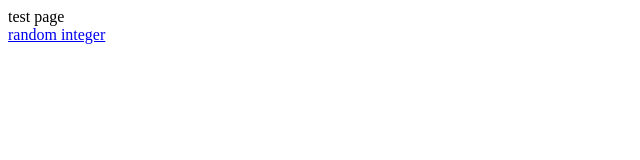
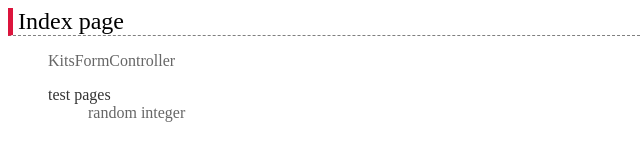
Before and after one commit to kitstech/kitstech.github.io, a plain HTML site: page index.html in a window 1280 px wide. Shown: the whole page, without its empty margins (0-640 px from the left). Drawn offline with Linux system fonts and the light colour scheme.

Commit message:
index 페이지 수정
링크 추가 및 구조 수정

```diff
--- a/index.html
+++ b/index.html
@@ -1,12 +1,26 @@
 <!DOCTYPE html>
 <html>
 <head>
-    <meta charset="utf-8">
+<meta charset="utf-8">
+<title>kitstech</title>
+<style>
+    li {list-style: none;color: #333;}
+    a {text-decoration: none;color: #666;}
+    .title {width: 99%;border-bottom: 1px dashed gray;border-left: 5px solid crimson;padding-left: 5px;font-size: 1.5em;}
+</style>
 </head>
 <body>
-    <div>test page</div>
-    <div>
-        <a href="random.html">random integer</a>
-    </div>
+    <div class="title">Index page</div>
+    <ul>
+        <li><a href="https://github.com/kitstech/KitsFormController">KitsFormController</a></li>
+    </ul>
+    <ul>
+        <li>test pages</li>
+        <li>
+            <ul>
+                <li><a href="random.html">random integer</a></li>
+            </ul>
+        </li>
+    </ul>
 </body>
 </html>
```
